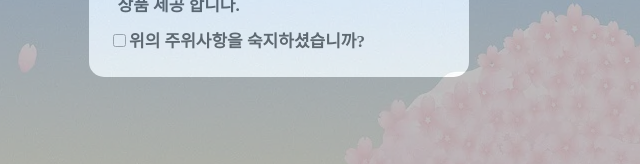
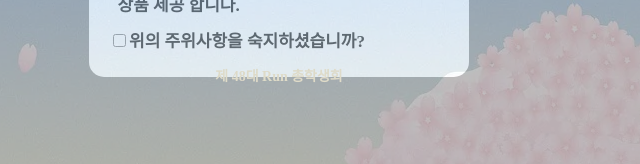
Before and after one commit to easyhoon119/cardgamemyoungji, a plain HTML site: page index.html in a window 1280 px wide. Shown: the part 353-517 px from the top of the page, 361-1001 px from the left. Drawn offline with Linux system fonts and the light colour scheme; a web font is replaced by a local one.

Commit message:
fix explain

```diff
--- a/index.html
+++ b/index.html
@@ -33,6 +33,7 @@
             <div class="mark"></div>
             <div class="explain">!주의사항!<br/>* 태그 : #mju_run, #당방봄, #명지대타짜<br/>* 인터넷 익스플로러(IE)는 실행이 안됩니다.<br/>* 오류 발생 시, 새로고침 해주세요!<br/>* 카드가 뒤집히는 동안에는 터치가 되지 않습니다.<br/>* 다시하기 버튼으로 재시도 할 수 있습니다.<br/>* 가장 잘 나온 기록을 캡쳐 후 업로드 해주세요!<br/>* 기간 : 4월 6일 ~ 4월 9일<br/>* 가장 빨리 성공한 1인과 랜덤 추첨으로 1인에게 &nbsp&nbsp상품 제공 합니다.<br/>
             <label for="start_check"><input type="checkbox" name="start_check" id="start_check">위의 주위사항을 숙지하셨습니까?</label>
+            <p class="run">제 48대 Run 총학생회</p>
             </div>
             <div class="start_btn">시작하기</div>
         </div>
--- a/main.css
+++ b/main.css
@@ -47,6 +47,13 @@ body {
   padding: 20px;
   padding-top: 50px;
   box-sizing: border-box;
+}
+
+.run {
+  font-size: 14px;
+  color: wheat;
+  text-align: center;
+  margin-top: 20px;
 }
 
 input {
```
